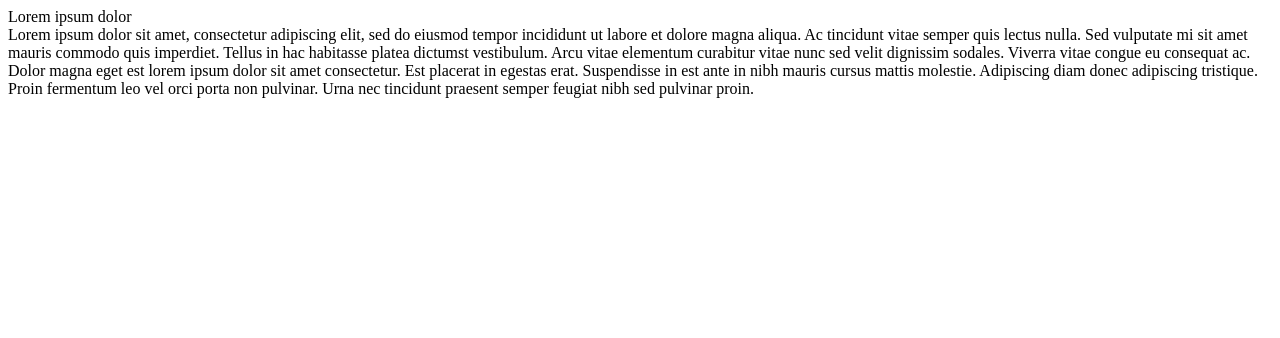
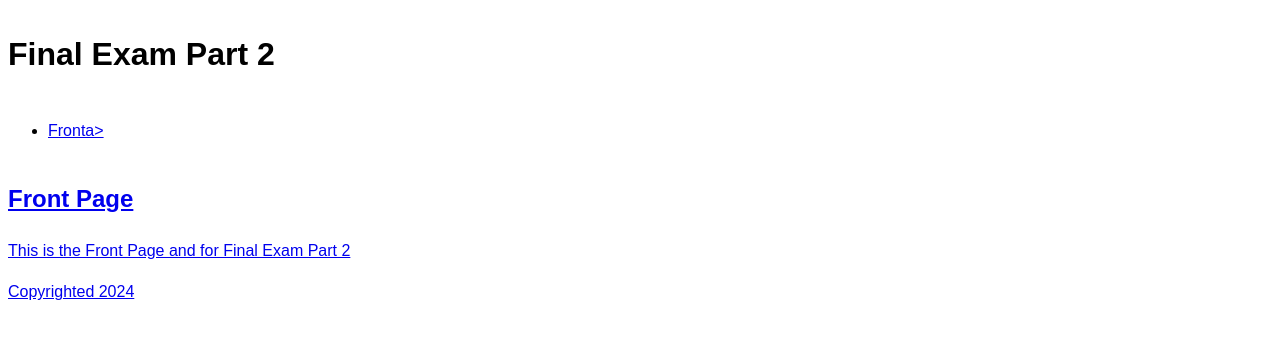
Before and after one commit to Apollo2132/223182880-WebDevFinalExam, a plain HTML site: page index.html in a window 1280 px wide. Drawn offline with Linux system fonts and the light colour scheme.

Commit message:
Andongo-Apollo Part2,3,4 Final Exam

```diff
--- a/index.html
+++ b/index.html
@@ -4,10 +4,27 @@
     <meta charset="UTF-8">
     <meta name="viewport" content="width=device-width, initial-scale=1.0">
     <title>Finals</title>
+    <link rel="stylesheet" href="style.css">
 </head>
 <body>
-    <header>Lorem ipsum dolor </header>
-    <nav></nav>
-    <main>Lorem ipsum dolor sit amet, consectetur adipiscing elit, sed do eiusmod tempor incididunt ut labore et dolore magna aliqua. Ac tincidunt vitae semper quis lectus nulla. Sed vulputate mi sit amet mauris commodo quis imperdiet. Tellus in hac habitasse platea dictumst vestibulum. Arcu vitae elementum curabitur vitae nunc sed velit dignissim sodales. Viverra vitae congue eu consequat ac. Dolor magna eget est lorem ipsum dolor sit amet consectetur. Est placerat in egestas erat. Suspendisse in est ante in nibh mauris cursus mattis molestie. Adipiscing diam donec adipiscing tristique. Proin fermentum leo vel orci porta non pulvinar. Urna nec tincidunt praesent semper feugiat nibh sed pulvinar proin.</main>
+    <header class="Header">
+        <h1>Final Exam Part 2</h1>
+    </header>
+    <nav>
+        <ul>
+            <li> <a href="Front">Fronta></li>
+        </ul>
+    </nav>
+
+    <main class="content">
+        <section id="Front">
+            <h2>Front Page</h2>
+            <p>This is the Front Page and for Final Exam Part 2</p>
+        </section>
+
+    </main>
+    <footer>
+        <p>Copyrighted 2024</p>
+    </footer>
 </body>
 </html>
--- a/style.css
+++ b/style.css
@@ -0,0 +1,24 @@
+css
+* {
+    margin: 0;
+    padding: 0;
+    box-sizing: border-box;
+}
+
+body {
+    font-family: sans-serif;
+    line-height: 1.6;
+    display: flex;
+    flex-direction: column;
+    min-height: 100vh;
+}
+.header {
+    background-color: antiquewhite;
+    padding: 2rem;
+    display: flex;
+    align-items: center;
+}
+
+.navbar ul {
+    display: flex;
+}
```
